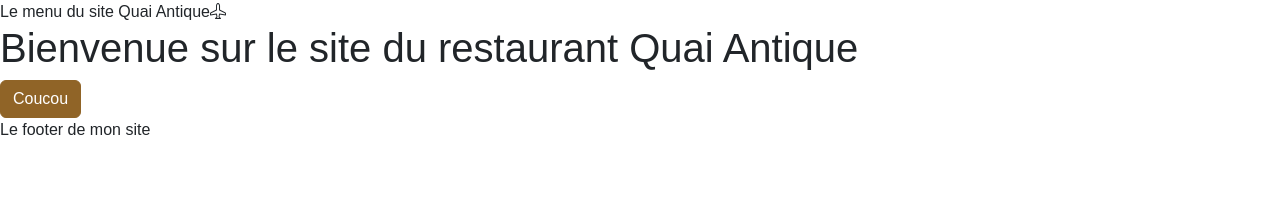
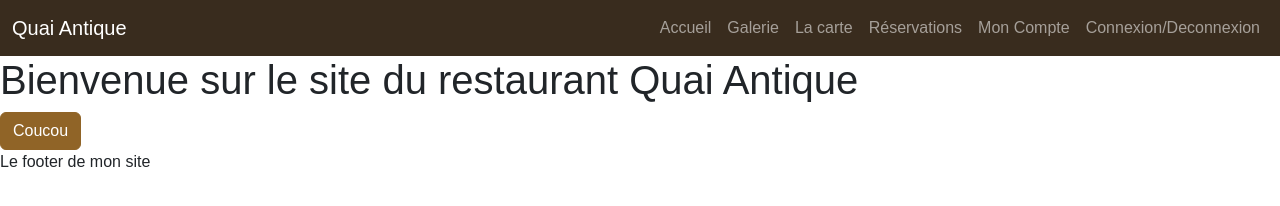
Before and after one commit to exacodeweb/QuaiAntiqueRestaurantFront, a website with bundled scripts: page index.html in a window 1280 px wide. Built offline with nearby package versions, Linux system fonts and the light colour scheme; files whose address does not match are found by name; a web font is replaced by a local one.

Commit message:
Add site Header

```diff
--- a/index.html
+++ b/index.html
@@ -16,7 +16,63 @@
 </head>
 
 <body>
-  <header>Le menu du site Quai Antique<i class="bi bi-airplane"></i></header>
+  <header>
+    <!--Le menu du site Quai Antique<i class="bi bi-airplane"></i>-->
+
+    <!--<nav class="navbar navbar-expand-lg bg-body-tertiary" data-bs-theme="dark">-->
+    <nav class="navbar navbar-expand-lg bg-dark" data-bs-theme="dark">
+      <div class="container-fluid">
+        <a class="navbar-brand" href="/">Quai Antique</a>
+        <button class="navbar-toggler" type="button" data-bs-toggle="collapse" data-bs-target="#navbarSupportedContent" aria-controls="navbarSupportedContent" aria-expanded="false" aria-label="Toggle navigation">
+          <span class="navbar-toggler-icon"></span>
+        </button>
+        <div class="collapse navbar-collapse" id="navbarSupportedContent">
+          <ul class="navbar-nav ms-auto mb-2 mb-lg-0">
+            <li class="nav-item">
+              <!--<a class="nav-link active" aria-current="page" href="#">Home</a>-->
+              <a class="nav-link" href="/">Accueil</a>
+            </li>
+            <li class="nav-item">
+              <!--<a class="nav-link" href="#">Link</a>-->
+              <a class="nav-link" href="#">Galerie</a>
+            </li>
+            <!--<li class="nav-item dropdown">
+              <a class="nav-link dropdown-toggle" href="#" role="button" data-bs-toggle="dropdown" aria-expanded="false">
+                Dropdown
+              </a>
+              <ul class="dropdown-menu">
+                <li><a class="dropdown-item" href="#">Action</a></li>
+                <li><a class="dropdown-item" href="#">Another action</a></li>
+                <li><hr class="dropdown-divider"></li>
+                <li><a class="dropdown-item" href="#">Something else here</a></li>
+              </ul>
+            </li>-->
+            <li class="nav-item">
+              <!--<a class="nav-link disabled" aria-disabled="true">Disabled</a>-->
+              <a class="nav-link" href="#">La carte</a>
+            </li>
+            <li class="nav-item">
+              <!--<a class="nav-link disabled" aria-disabled="true">Disabled</a>-->
+              <a class="nav-link" href="#">Réservations</a>
+            </li>
+            <li class="nav-item">
+              <!--<a class="nav-link disabled" aria-disabled="true">Disabled</a>-->
+              <a class="nav-link" href="#">Mon Compte</a>
+            </li>
+            <li class="nav-item">
+              <!--<a class="nav-link disabled" aria-disabled="true">Disabled</a>-->
+              <a class="nav-link" href="#">Connexion/Deconnexion</a>
+            </li>
+          </ul>
+          <!--<form class="d-flex" role="search">
+            <input class="form-control me-2" type="search" placeholder="Search" aria-label="Search"/>
+            <button class="btn btn-outline-success" type="submit">Search</button>
+          </form>-->
+        </div>
+      </div>
+    </nav>
+
+  </header>
   <main id="main-page">
     <!-- le contenu de la page sera injectée ici -->
   </main>
```
